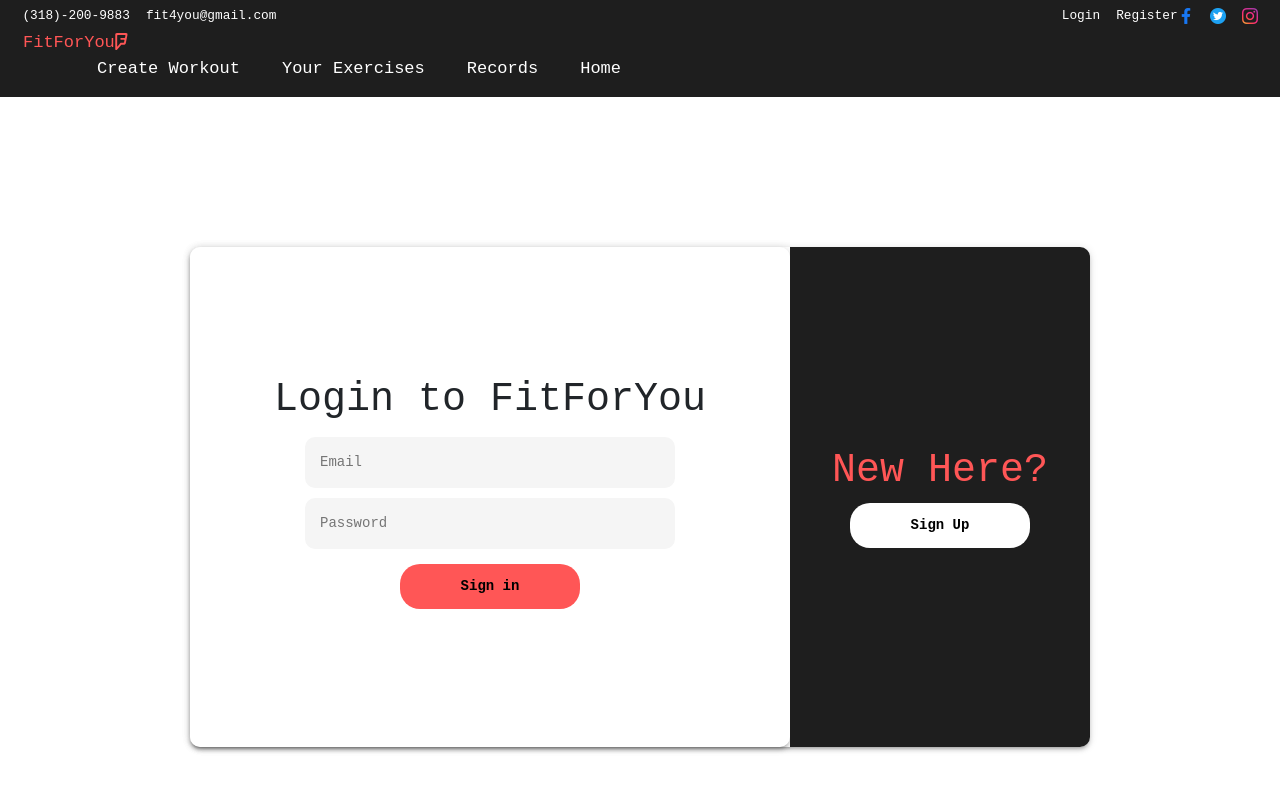
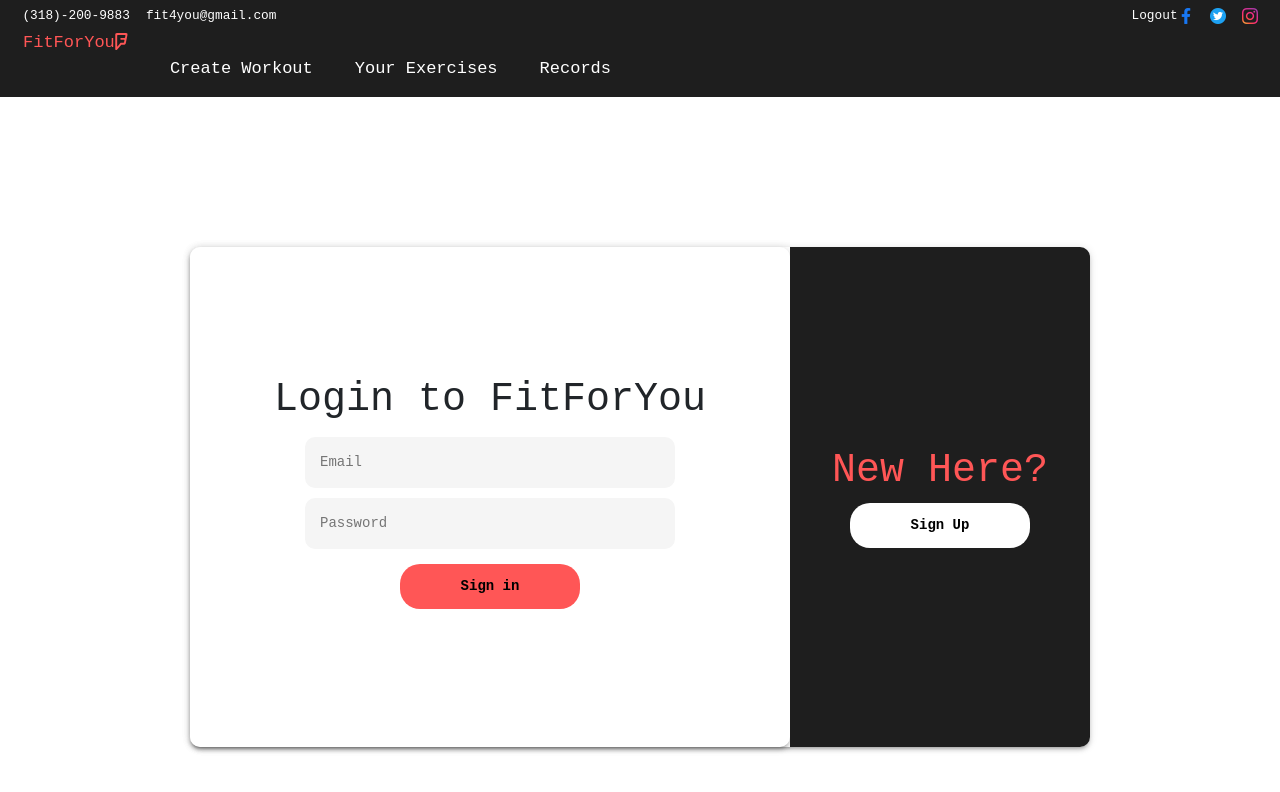
Before and after one commit to JordanMcFadden/newfit, a React (Create React App) app in the folder frontend/: page /sign-in in a window 1280 px wide. Shown: the top 792 px of the page. Built offline with nearby package versions, Linux system fonts and the light colour scheme.

Commit message:
small changes

```diff
--- a/frontend/src/components/login_component.js
+++ b/frontend/src/components/login_component.js
@@ -32,7 +32,7 @@ const Signin  = () =>
 	};
 
 
-  return (
+return (
     <div className={styles.signin_container}>
       <div className={styles.signin_form_container}>
         <div className={styles.left}>
@@ -56,6 +56,7 @@ const Signin  = () =>
               required
               className={styles.input}
             />
+            {error && <div className={styles.error_msg}>{error}</div>}
             <button type="submit" className={styles.pink_btn}>
               Sign in
             </button>
@@ -64,7 +65,6 @@ const Signin  = () =>
         <div className={styles.right}>
           <h1>New Here?</h1>
             <Link to ="/sign-up">
-            {error && <div className={styles.error_msg}>{error}</div>}
               <button type = 'button' className = {styles.white_btn}>
                 Sign Up
               </button>
@@ -72,7 +72,6 @@ const Signin  = () =>
         </div>
       </div>
     </div>
-
   )
 };
 
--- /dev/null
+++ b/frontend/src/components/records_component.js
@@ -0,0 +1,9 @@
+import React from 'react'
+
+function records_component() {
+  return (
+    <div>records_component</div>
+  )
+}
+
+export default records_component
--- a/frontend/src/components/topbar_component.js
+++ b/frontend/src/components/topbar_component.js
@@ -3,12 +3,6 @@ import { Link } from "react-router-dom";
 import styles from '../styles/topbar.module.css';
 
 export default function Topbar(props) {
-
-  let isauth = false;
-
-  if (sessionStorage.getItem('userData')) {
-    isauth = true;
-  }
 
 
   return (
@@ -20,27 +14,14 @@ export default function Topbar(props) {
         </div>
         <div className={styles.topbar_social}>
 
-          {isauth === true ? (
+
+
             <>
-              <Link className={styles.topbar_links} to="/userprofile">
-                My Account
-              </Link>
-              <Link onClick={() => window.location.reload(false)} className={styles.topbar_links} to="/sign-out">
+              <Link className={styles.topbar_links} to="/sign-in">
                 Logout
               </Link>
             </>
 
-          ) : (
-
-            <>
-              <Link className={styles.topbar_links} to="/sign-in">
-                Login
-              </Link>
-              <Link className={styles.topbar_links} to="/sign-up">
-                Register
-              </Link>
-            </>
-          )}
 
           <a className="links" href="https://www.facebook.com/" target="">
             <img rel="noreferrer" src="../images/fb.png" alt="" />
@@ -59,23 +40,18 @@ export default function Topbar(props) {
           <div className={styles.navbar_groups}>
             <ul className={styles.navbar_groups}>
               <li>
-                  <Link className={styles.navbar_links} to="/workouts">
+                  <Link className={styles.navbar_links} to="/">
                     Create Workout
                   </Link>
               </li>
               <li>
-              <Link className={styles.navbar_links} to="/chest">
+              <Link className={styles.navbar_links} to="/exercises">
                     Your Exercises
                   </Link>
               </li>
               <li>
                   <Link className={styles.navbar_links} to="/records">
                     Records
-                  </Link>
-              </li>
-              <li>
-                  <Link className={styles.navbar_links} to="/">
-                    Home
                   </Link>
               </li>
             </ul>
```
Also changed, not shown: frontend/src/components/getstarted_component.js (deleted, +0 -9 lines), frontend/src/components/logout_component.js (deleted, +0 -11 lines), frontend/src/App.css (line endings or trailing spaces).
